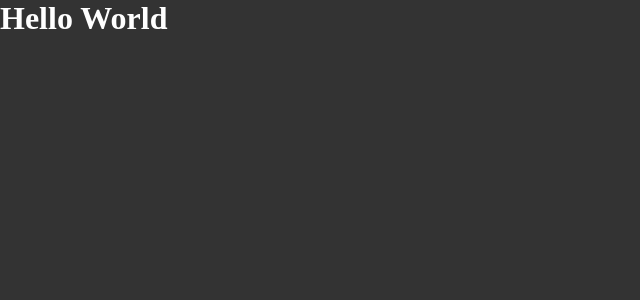
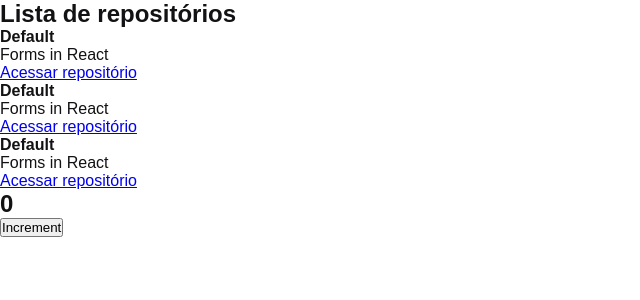
Before and after one commit to GustavoPdO/github-explorer, a React app: page / in a window 1280 px wide. Shown: the top 300 px of the page, without its empty margins (0-640 px from the left). Built offline with nearby package versions, Linux system fonts and the light colour scheme.

Commit message:
Chapter I: add repository related and increment components

```diff
--- a/src/App.jsx
+++ b/src/App.jsx
@@ -1,5 +1,12 @@
+import { Counter } from "./components/Counter";
+import { RepositoryList } from "./components/RepositoryList";
 import "./styles/global.scss";
 
 export function App() {
-  return <h1>Hello World</h1>
+  return (
+    <>
+      <RepositoryList />
+      <Counter />
+    </>
+  )
 }
--- /dev/null
+++ b/src/components/Counter.jsx
@@ -0,0 +1,18 @@
+import { useState } from "react";
+
+export function Counter() {
+  const [counter, setCounter] = useState(0)
+
+  function increment() {
+    setCounter(counter + 1)
+  }
+
+  return (
+    <div>
+      <h2>{counter}</h2>
+      <button type="button" onClick={increment}>
+        Increment
+      </button>
+    </div>
+  )
+}
--- /dev/null
+++ b/src/components/RepositoryItem.jsx
@@ -0,0 +1,9 @@
+export function RepositoryItem(props) {
+  return (
+    <li>
+      <strong>{props.repository.name ?? "Default"}</strong>
+      <p>{props.repository.description}</p>
+      <a href={props.repository.link}>Acessar repositório</a>
+    </li>
+  )
+}
--- /dev/null
+++ b/src/components/RepositoryList.jsx
@@ -0,0 +1,21 @@
+import { RepositoryItem } from "./RepositoryItem";
+
+const repository = {
+  repository: "unform2",
+  description: "Forms in React",
+  link: "https://github.com/unform/unform"
+}
+
+export function RepositoryList() {
+  return (
+    <section className="repository-list">
+      <h1>Lista de repositórios</h1>
+
+      <ul>
+        <RepositoryItem repository={repository} />
+        <RepositoryItem repository={repository} />
+        <RepositoryItem repository={repository} />
+      </ul>
+    </section>
+  )
+}
--- a/src/styles/global.scss
+++ b/src/styles/global.scss
@@ -5,7 +5,6 @@
 }
 
 body {
-  font: Arial, Helvetica, sans-serif;
-  background: #333;
-  color: #FFF;
+  font: 16px "Helvetica Neve", Arial, sans-serif;
+  color: #121214;
 }
```
